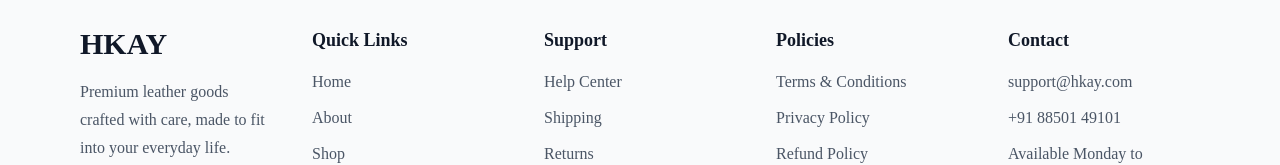
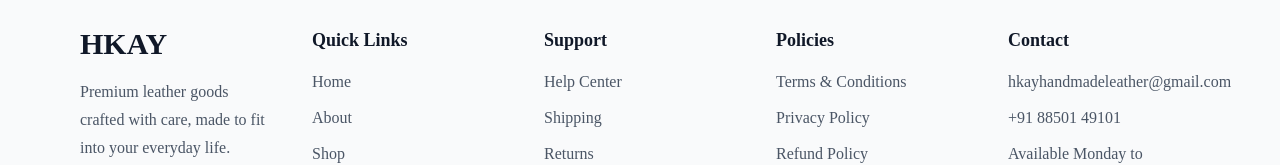
Before and after one commit to prestigieuxMediatech/hkay, a Next.js app: page /cart in a window 1280 px wide. Shown: the part 831-996 px from the top of the page. Built offline with nearby package versions, Linux system fonts and the light colour scheme; no server answers.

Commit message:
email changed

```diff
--- a/src/app/(site)/components/Footer.jsx
+++ b/src/app/(site)/components/Footer.jsx
@@ -59,7 +59,7 @@
         <div>
           <h4 className="text-lg font-semibold text-gray-900">Contact</h4>
           <div className="mt-4 space-y-3 text-gray-600">
-            <p>support@hkay.com</p>
+            <p>hkayhandmadeleather@gmail.com</p>
             <p>+91 88501 49101</p>
             <p>Available Monday to Saturday</p>
           </div>
```
